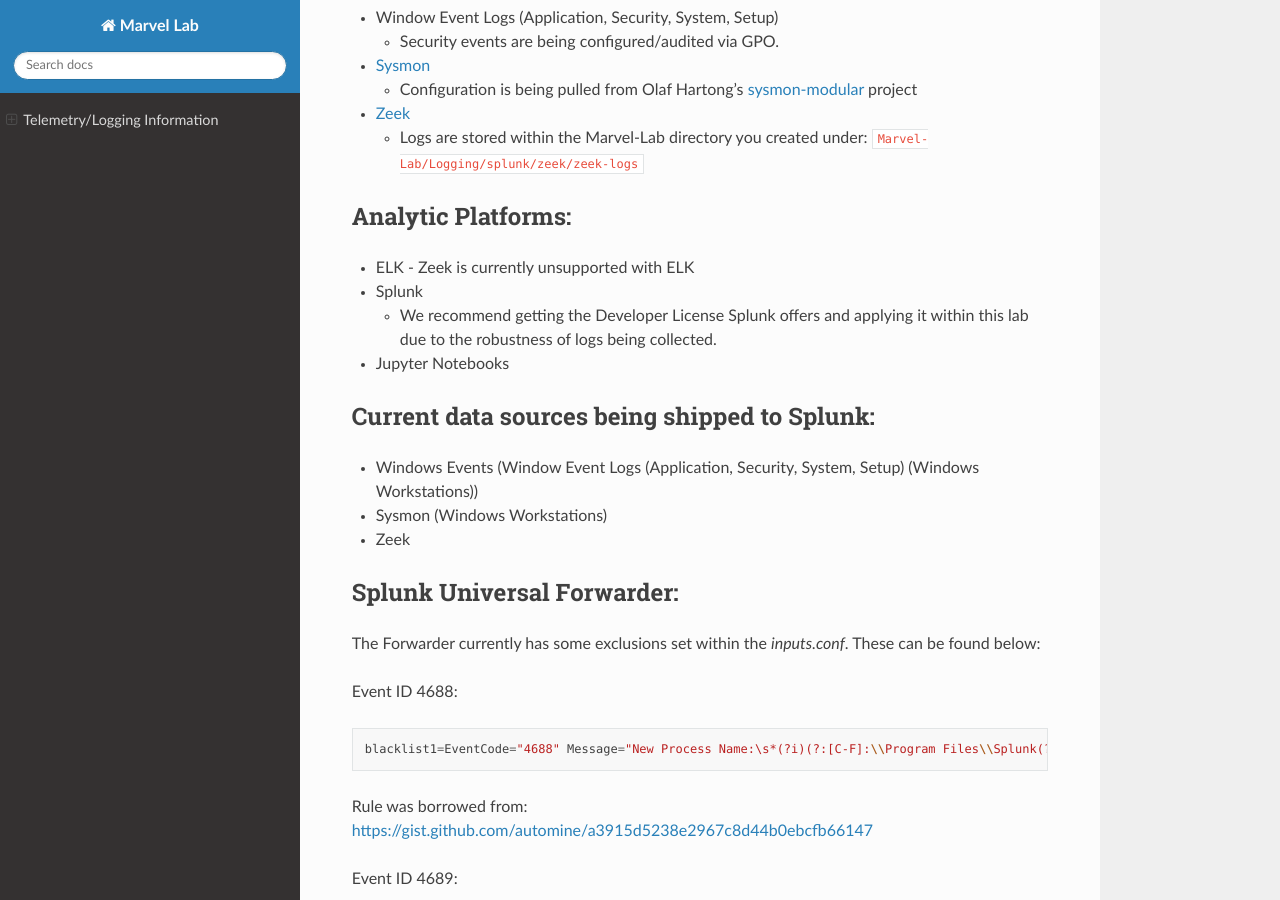
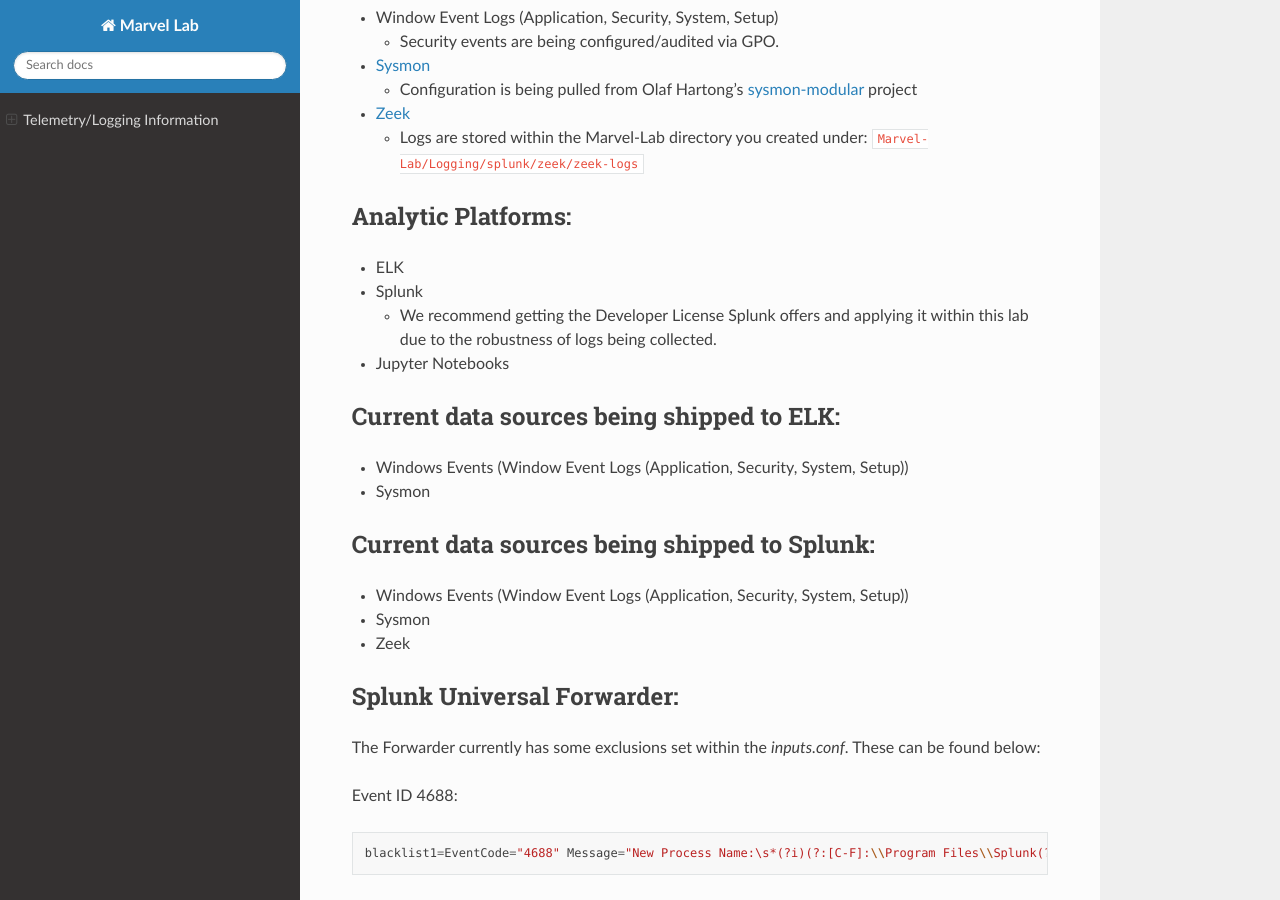
Before and after one commit to jsecurity101/Marvel-Lab, a Sphinx documentation site: the page built from docs/subpages/v2-logging.rst, in a window 1280 px wide and 900 px high, scrolled down 416 px. Built offline with Sphinx 7.4.7 and the Read the Docs theme 2.0.0, drawn with Linux system fonts in a browser that asks for light colours; pages that are not in the unit, such as notebooks, are missing from menus.

Commit message:
Updating docs

```diff
--- a/docs/subpages/v2-logging.rst
+++ b/docs/subpages/v2-logging.rst
@@ -26,7 +26,6 @@
 ###################
 
 -  ELK
-   - Zeek is currently unsupported with ELK
 
 -  Splunk
 
@@ -36,11 +35,17 @@
 
 -  Jupyter Notebooks
 
+Current data sources being shipped to ELK:
+#############################################
+
+-  Windows Events (Window Event Logs (Application, Security, System, Setup))
+-  Sysmon
+
 Current data sources being shipped to Splunk:
 #############################################
 
--  Windows Events (Window Event Logs (Application, Security, System, Setup) (Windows Workstations))
--  Sysmon (Windows Workstations)
+-  Windows Events (Window Event Logs (Application, Security, System, Setup))
+-  Sysmon
 -  Zeek
 
 .. _Sysmon: https://docs.microsoft.com/en-us/sysinternals/downloads/sysmon
```
Also changed, not shown: docs/subpages/v2-build_steps.rst (+3 -4 lines).
